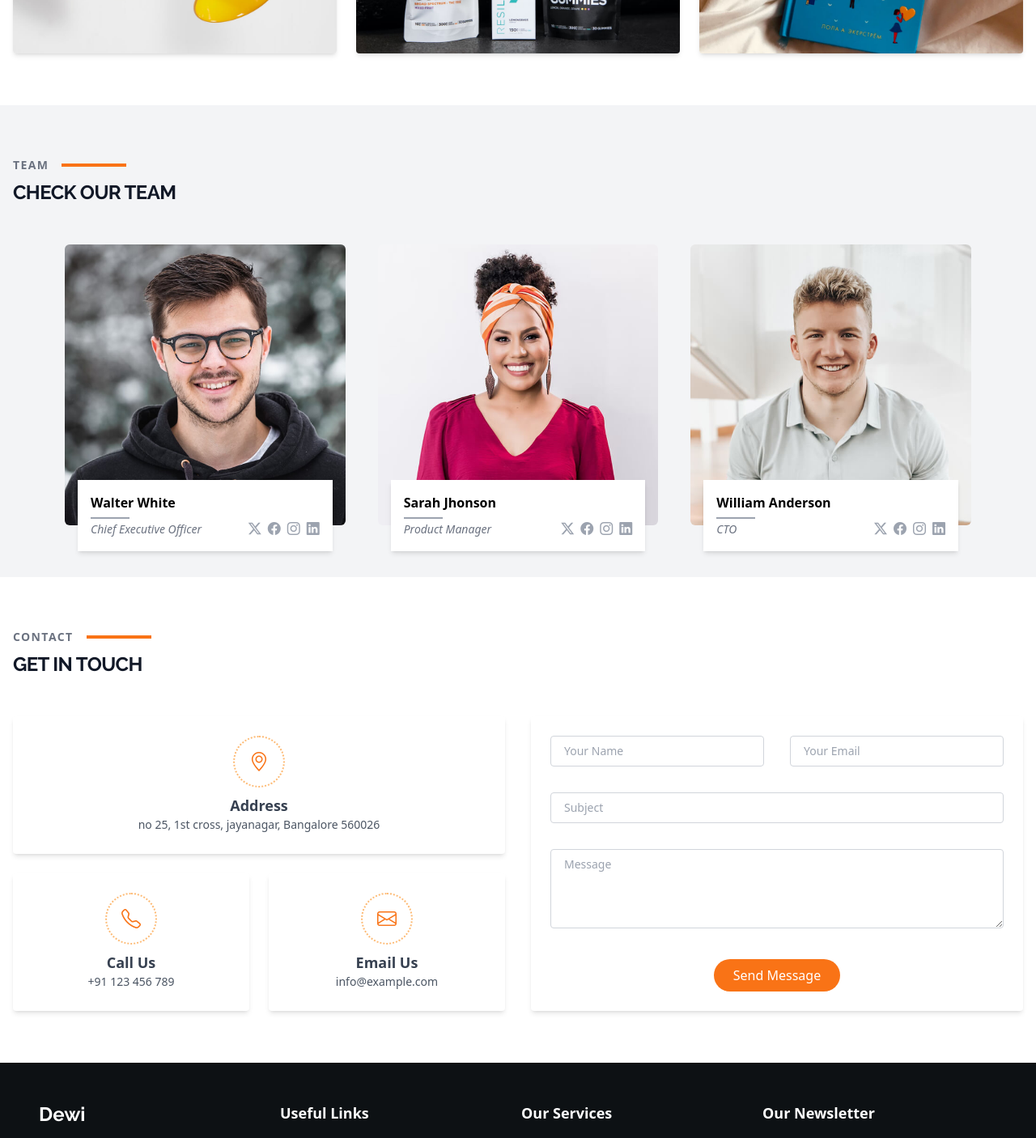
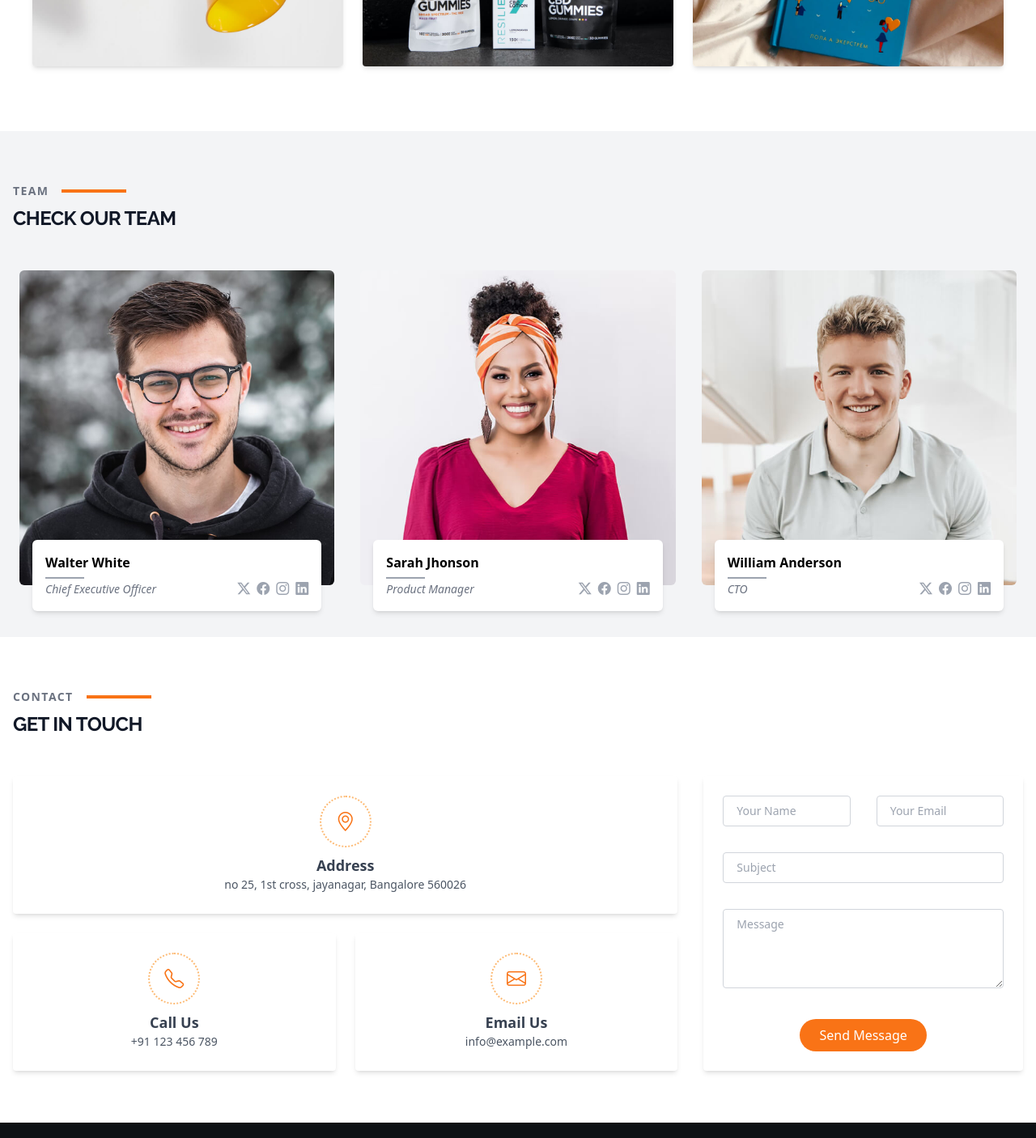
Before and after one commit to Hemanth0250/assessment_project, a Nuxt app in the folder websitefe/: page / in a window 1280 px wide. Shown: the part 5990-7396 px from the top of the page at 81% size. Built offline with nearby package versions, Linux system fonts and the light colour scheme.

Commit message:
made two components responsive

```diff
--- a/websitefe/components/Contact.vue
+++ b/websitefe/components/Contact.vue
@@ -13,17 +13,18 @@
       </h1>
     </div>
 
-    <div class="container px-4 mx-auto" data-aos="fade-up" data-aos-delay="100">
-      <div class="grid gap-8 lg:grid-cols-2">
-        <!-- Info Boxes -->
-        <div class="grid gap-6 sm:grid-cols-2">
+    <!-- Main Grid Container -->
+    <div class="grid gap-8 px-4 mx-auto max-w-7xl md:grid-cols-2 xl:grid-cols-3" data-aos="fade-up" data-aos-delay="100">
+
+      <!-- Info Boxes (col-span for responsiveness) -->
+      <div class="grid gap-6 sm:grid-cols-2 xl:col-span-2">
         <!-- Address -->
         <div
           class="flex flex-col items-center p-6 text-center bg-white rounded shadow-md sm:col-span-2"
           data-aos="fade-up"
           data-aos-delay="200"
         >
-            <div class="flex items-center justify-center w-16 h-16 mb-2 border-2 border-orange-300 border-dotted rounded-full ">
+          <div class="flex items-center justify-center w-16 h-16 mb-2 border-2 border-orange-300 border-dotted rounded-full">
             <i class="text-2xl text-orange-500 bi bi-geo-alt"></i>
           </div>
           <h3 class="text-lg font-bold text-gray-700">Address</h3>
@@ -32,7 +33,7 @@
 
         <!-- Call Us -->
         <div
-            class="flex flex-col items-center p-6 text-center bg-white rounded shadow-md "
+          class="flex flex-col items-center p-6 text-center bg-white rounded shadow-md"
           data-aos="fade-up"
           data-aos-delay="300"
         >
@@ -56,7 +57,6 @@
           <p class="text-sm text-gray-600">info@example.com</p>
         </div>
       </div>
-
 
       <!-- Contact Form -->
       <div data-aos="fade-up" data-aos-delay="500">
@@ -98,7 +98,7 @@
           </div>
         </form>
       </div>
-      </div>
+
     </div>
   </section>
 </template>
--- a/websitefe/components/Footer.vue
+++ b/websitefe/components/Footer.vue
@@ -1,17 +1,21 @@
 <template>
   <footer class="bg-[#0D1114] text-white pt-12">
-  <div class="container px-12 mx-auto"> <!-- More padding on left & right -->
-    <div class="grid grid-cols-2 gap-x-2 gap-y-6 md:grid-cols-2 lg:grid-cols-4"> <!-- Smaller horizontal gap -->
+    <div class="container max-w-screen-xl px-4 py-4 mx-auto sm:px-6">
 
-
+      <!-- Responsive Grid -->
+      <div class="grid grid-cols-1 gap-y-8 gap-x-6 sm:grid-cols-2 lg:grid-cols-4">
 
         <!-- Column 1: Company Info -->
         <div>
-          <h2 class="text-2xl font-bold text-white mb-7 font-raleway text-bold">Dewi</h2>
+          <h2 class="mb-6 text-2xl font-bold text-white font-raleway">Dewi</h2>
           <p class="mb-1 text-sm">no 25, 1st cross</p>
           <p class="mb-3 text-sm">jayanagar, Bangalore 560026</p>
-          <p class="text-sm font-semibold">Phone: <span class="font-normal">+91 123 456 789</span></p>
-          <p class="text-sm font-semibold">Email: <span class="font-normal">info@example.com</span></p>
+          <p class="text-sm font-semibold">
+            Phone: <span class="font-normal">+91 123 456 789</span>
+          </p>
+          <p class="text-sm font-semibold">
+            Email: <span class="font-normal">info@example.com</span>
+          </p>
 
           <!-- Social Icons -->
           <div class="flex gap-4 mt-6">
@@ -57,8 +61,10 @@
         <!-- Column 4: Newsletter -->
         <div>
           <h4 class="mb-4 text-lg font-bold">Our Newsletter</h4>
-          <p class="mb-4 text-sm">Subscribe to our newsletter and receive the latest news about our products and services!</p>
-          <form class="flex flex-col sm:flex-row">
+          <p class="mb-4 text-sm">
+            Subscribe to our newsletter and receive the latest news about our products and services!
+          </p>
+          <form class="flex flex-col gap-2 sm:flex-row sm:items-center sm:gap-0">
             <input
               type="email"
               placeholder="Your Email"
@@ -66,21 +72,21 @@
             />
             <button
               type="submit"
-              class="px-4 py-2 mt-2 text-white transition bg-orange-500 rounded-md hover:bg-orange-600 sm:mt-0 sm:ml-0 sm:rounded-r-md sm:rounded-l-none"
+              class="px-4 py-2 text-white transition bg-orange-500 rounded-md hover:bg-orange-600 sm:rounded-r-md sm:rounded-l-none"
             >
-            Subscribe
+              Subscribe
             </button>
           </form>
         </div>
 
-
       </div>
 
       <!-- Bottom section -->
-      <div class="pt-6 mt-10 text-sm text-center border-t border-gray-800">
+      <div class="pt-6 mt-10 mb-1 text-sm text-center border-t border-gray-800">
         <p>&copy; 2025 <strong class="text-white font-raleway">Dewi</strong>. All Rights Reserved.</p>
         <p class="mt-2 text-xs">Designed by <a href="#" class="text-orange-500 hover:underline">YourCompany</a></p>
       </div>
+
     </div>
   </footer>
 </template>
--- a/websitefe/components/Hero.vue
+++ b/websitefe/components/Hero.vue
@@ -21,7 +21,7 @@ const openVideo = () => {
         <h1 class="mb-4 text-4xl font-bold md:text-5xl hover:text-orange-500">
           PLAN. LAUNCH. GROW.
         </h1>
-        <p class="px-4 py-2 mb-5 text-xl rounded-lg max-w-xxl md:text-l">
+        <p class="px-4 py-2 mb-5 text-xl rounded-lg max-w-xxl md:text-l font-roboto">
           We are team of talented designers making websites with Vue.js
         </p>
       <div class="flex justify-center w-full">
--- a/websitefe/components/Portfolio.vue
+++ b/websitefe/components/Portfolio.vue
@@ -38,7 +38,7 @@ const filteredItems = computed(() => {
 <template>
   <section id="portfolio" class="px-4 py-16 portfolio">
     <!-- Section Title -->
-    <div class="px-4 mx-auto mb-12 text-left max-w-7xl" data-aos="fade-up" data-aos-delay="100">
+    <div class="px-4 mx-auto mb-12 text-left max-w-7xl " data-aos="fade-up" data-aos-delay="100">
       <div class="flex items-center space-x-4">
         <h2 class="text-sm font-semibold tracking-widest text-gray-500 uppercase">
           Portfolio
@@ -51,7 +51,7 @@ const filteredItems = computed(() => {
     </div>
 
     <!-- Filters -->
-    <ul class="flex flex-wrap justify-center gap-4 mb-10 text-lg font-medium" data-aos="fade-up" data-aos-delay="200">
+    <ul class="flex flex-wrap justify-center gap-4 mb-10 text-lg font-medium " data-aos="fade-up" data-aos-delay="200">
       <li
         v-for="cat in categories"
         :key="cat"
@@ -64,7 +64,7 @@ const filteredItems = computed(() => {
     </ul>
 
     <!-- Portfolio Grid -->
-    <div class="grid grid-cols-1 gap-6 sm:grid-cols-2 lg:grid-cols-3" data-aos="fade-up" data-aos-delay="250">
+    <div class="grid items-center justify-between max-w-screen-xl grid-cols-1 gap-6 px-6 py-4 mx-auto sm:grid-cols-3 lg:grid-cols-3flex" data-aos="fade-up" data-aos-delay="250">
       <transition-group name="zoom" tag="div" class="contents">
         <div
           v-for="(item, index) in filteredItems"
--- a/websitefe/components/Team.vue
+++ b/websitefe/components/Team.vue
@@ -24,7 +24,7 @@ const teamMembers = [
 <template>
   <section id="team" class="py-16 bg-gray-100" data-aos="fade-up" data-aos-delay="100">
     <!-- Section Title -->
-     <div class="px-4 mx-auto mb-12 text-left max-w-7xl" data-aos="fade-up" data-aos-delay="100">
+    <div class="px-4 mx-auto mb-12 max-w-7xl" data-aos="fade-up" data-aos-delay="100">
       <div class="flex items-center space-x-4">
         <h2 class="text-sm font-semibold tracking-widest text-gray-500 uppercase">
           Team
@@ -36,9 +36,8 @@ const teamMembers = [
       </h1>
     </div>
 
-
     <!-- Team Grid -->
-    <div class="grid max-w-6xl grid-cols-1 gap-10 px-4 mx-auto sm:grid-cols-2 lg:grid-cols-3" data-aos="fade-up" data-aos-delay="200">
+    <div class="grid max-w-screen-xl grid-cols-1 gap-8 px-6 mx-auto sm:grid-cols-2 lg:grid-cols-3" data-aos="fade-up" data-aos-delay="200">
       <div
         v-for="(member, index) in teamMembers"
         :key="index"
@@ -47,13 +46,13 @@ const teamMembers = [
         :data-aos-delay="100 * (index + 1)"
       >
         <!-- Image -->
-        <div class="overflow-hidden">
-          <img :src="member.img" alt="Team member" class="object-cover w-full h-auto rounded-md" />
+        <div class="overflow-hidden rounded-md">
+          <img :src="member.img" alt="Team member" class="object-cover w-full h-auto transition-transform duration-300 hover:scale-105" />
         </div>
 
         <!-- Info Card -->
         <div
-          class="absolute p-4 transition duration-300 bg-white shadow-md left-4 right-4 -bottom-8"
+          class="absolute p-4 bg-white rounded-md shadow-md left-4 right-4 -bottom-8"
         >
           <h4 class="relative pb-2 text-base font-bold">
             {{ member.name }}
@@ -70,7 +69,3 @@ const teamMembers = [
     </div>
   </section>
 </template>
-
-<style scoped>
-/* Additional styling if needed */
-</style>
--- a/websitefe/tailwind.config.js
+++ b/websitefe/tailwind.config.js
@@ -11,7 +11,7 @@ const config = {
   theme: {
     extend: {
       fontFamily: {
-        raleway: ['"Raleway"', 'sans-serif']
+        raleway: ['"Raleway"', 'sans-serif',]
       }
     }
   },
```
Also changed, not shown: websitefe/pages/index.vue (+4 -3 lines). Lines whose indentation alone changed are shown as unchanged.
